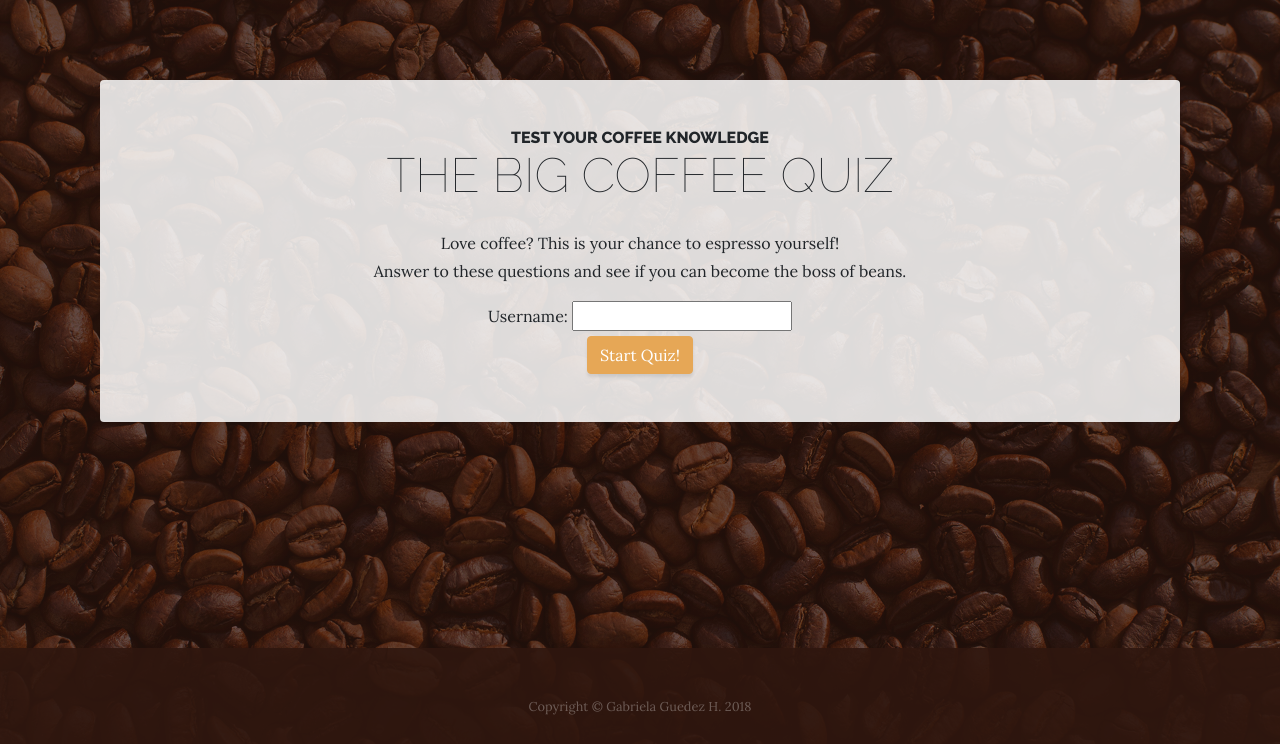
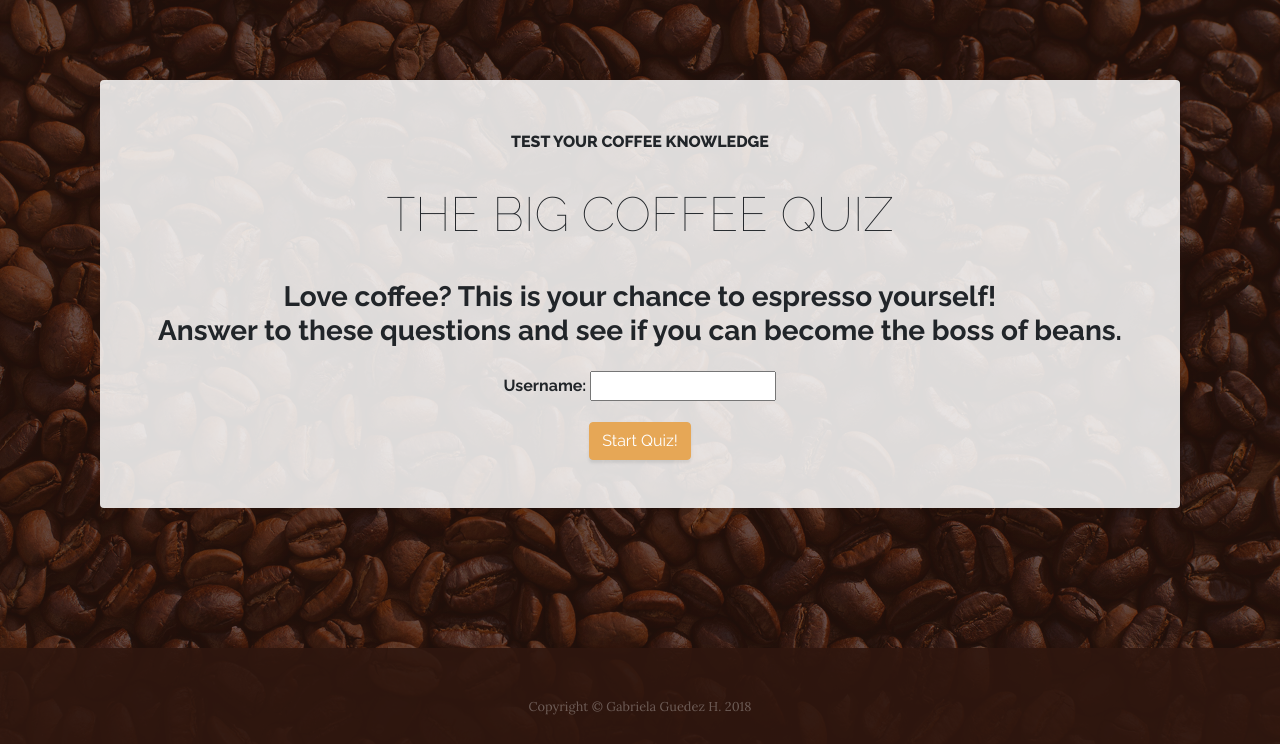
Before and after one commit to Code-Institute-Submissions/python-project-game, a Flask app: page / in a window 1280 px wide. Shown: the part 56-800 px from the top of the page. Run offline with Flask 2, Linux system fonts and the light colour scheme; some libraries are stand-ins or nearby versions.

Commit message:
fixed the bottom margins so elements are not stuck together

```diff
--- a/static/styles.css
+++ b/static/styles.css
@@ -1,4 +1,12 @@
 /* GENERAL */
+
+.font-raleway {
+    font-family: Raleway;
+}
+
+#wrong-answer {
+    font-size: x-large;
+}
 
 /* FOOTER */
 
--- a/templates/base.html
+++ b/templates/base.html
@@ -32,7 +32,7 @@
     </div>
 </nav>
 
-<div class="container">
+<div class="container font-raleway">
     {% block content %} {% endblock %}
 </div>
 
--- a/templates/index.html
+++ b/templates/index.html
@@ -4,16 +4,16 @@
     <div class="container">
         <div class="intro-text left-0 text-center bg-faded p-5 rounded">
             <h2 class="section-heading mb-4">
-                <span class="section-heading-upper">Test your coffee knowledge</span>
-                <span class="section-heading-lower">The Big Coffee Quiz</span>
+                <p class="section-heading-upper">Test your coffee knowledge</p>
+                <p class="section-heading-lower">The Big Coffee Quiz</p>
             </h2>
-            <p class="mb-3"> Love coffee? This is your chance to espresso yourself!</br>
-                Answer to these questions and see if you can become the boss of beans.</p>
+            <h3 class="mb-4 font-weight-bold">Love coffee? This is your chance to espresso yourself!</br>
+                Answer to these questions and see if you can become the boss of beans.</h3>
 
             <form method="POST">
-                <label for="username">Username:</label>
+                <label for="username" class="font-weight-bold">Username:</label>
                 <input type="text" id="username" name="username" required>
-                <div class="intro-button mx-auto">
+                <div class="intro-button mx-auto mt-3">
                     <!--Remember to link to the root, not to the .html template! -->
                     <button class="btn btn-primary" type="submit">Start Quiz!</button>
                 </div>
```
Also changed, not shown: templates/quiz.html (+5 -5 lines).
